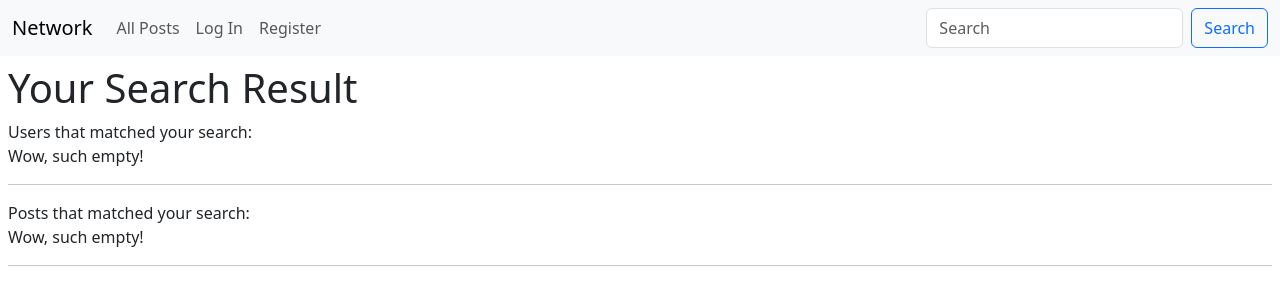
After one commit to MasterTK575/network, a Django app: template network/templates/network/search.html in a window 1280 px wide. The commit adds this page. Shown: the top 305 px of the page. Run offline with Django 3.2, Linux system fonts and the light colour scheme; the template is opened without the code that fills it, so the values that code supplies are empty; some libraries are stand-ins or nearby versions.

Commit message:
added search feature

```diff
--- a/network/static/network/network.js
+++ b/network/static/network/network.js
@@ -283,7 +283,7 @@ function likePost(postId, postContainer) {
 
 
 // TODO!! show alerts next to user and not top of page
-// TODO!! enable users to remove an alert by clicking an X
+// TODO!! check if users can dismiss all alerts!
 function showAlert(message, type) {
     // remove all other alerts
     const alerts = document.querySelectorAll('.alert');
@@ -416,7 +416,5 @@ function formatDate(isoString) {
 
 // TODO!! show if there is a parent comment and enable users to see it
 
-// TODO!! search bar
-document.querySelector('#searchBar').addEventListener('submit', e => {
-    e.preventDefault();
-});
+// TODO!! style search result
+//TODO!! Pagination
--- a/network/templates/network/layout.html
+++ b/network/templates/network/layout.html
@@ -41,9 +41,9 @@
                             </li>
                         {% endif %}
                     </ul>
-                    <form class="d-flex ml-auto" id="searchBar">
+                    <form action="{% url 'search'%}" method="post" class="d-flex ml-auto" id="searchBar">
                         {% csrf_token %}
-                        <input class="form-control me-2" type="search" placeholder="Search" aria-label="Search">
+                        <input class="form-control me-2" type="search" name="search" required placeholder="Search" aria-label="Search">
                         <button class="btn btn-outline-primary" type="submit">Search</button>
                     </form>
                 </div>
--- /dev/null
+++ b/network/templates/network/search.html
@@ -0,0 +1,21 @@
+{% extends "network/layout.html" %}
+
+{% block body %}
+<h1>Your Search Result</h1>
+
+<div>Users that matched your search:</div>
+{% for user in  users %}
+    <div>{{ user.username }}</div>
+{% empty %}
+<p>Wow, such empty!</p>
+{% endfor %}
+
+<hr />
+
+<div>Posts that matched your search:</div>
+{% include 'network/list_posts.html' %}
+
+<hr />
+
+
+{% endblock %}
--- a/network/urls.py
+++ b/network/urls.py
@@ -10,6 +10,7 @@ urlpatterns = [
     path("register", views.register, name="register"),
     path("user/<str:username>", views.profile, name="profile"),
     path("following", views.following, name="following"),
+    path("search", views.search, name="search"),
 
     #API Routes
     path("comment", views.comment, name="comment"),
```
Also changed, not shown: network/views.py (+19 -0 lines).
